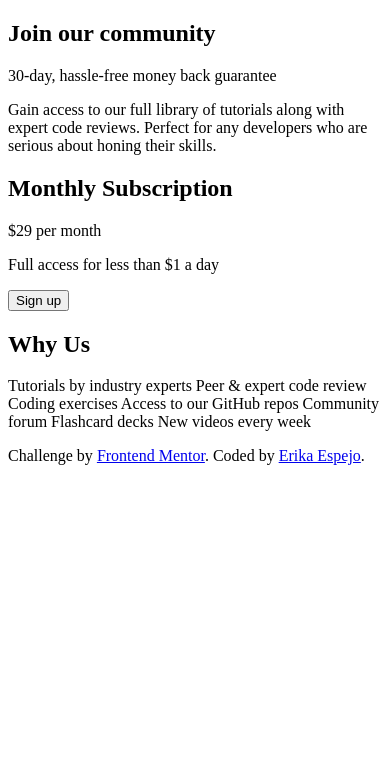
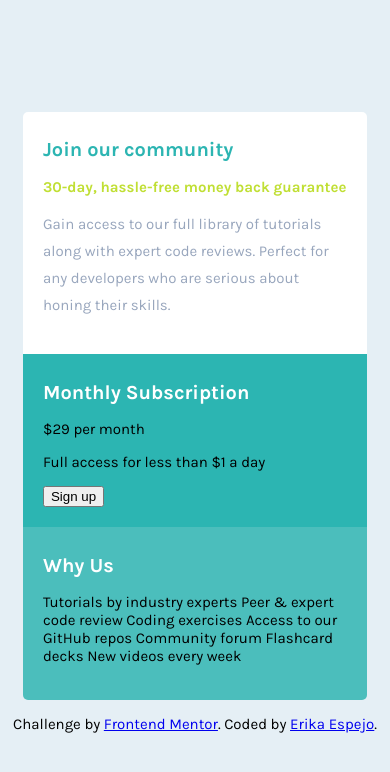
Before and after one commit to ErikaEspejo/single-grid-component, a plain HTML site: page index.html in a window 390 px wide. Drawn offline with Linux system fonts and the light colour scheme.

Commit message:
join-box mobile styles added

```diff
--- a/index.html
+++ b/index.html
@@ -11,7 +11,7 @@
 </head>
 <body>
   <main class="container">
-    <div class="join-box">
+    <div class="join-box box">
       <h2>
         Join our community
       </h2>
@@ -23,7 +23,7 @@
         Perfect for any developers who are serious about honing their skills.
       </p>
     </div>
-    <div class="subscription">
+    <div class="subscription box">
       <h2>
         Monthly Subscription
       </h2>
@@ -35,7 +35,7 @@
       </p>
       <input type="submit" value="Sign up">
     </div>
-    <div class="why-us">
+    <div class="why-us box">
       <h2>
         Why Us
       </h2>
--- a/style.css
+++ b/style.css
@@ -1,7 +1,83 @@
 :root {
-  --cyan: hsl(179, 62%, 43%);
+  --cyan: hsl(179, 61%, 44%);
+  --light-cyan: hsl(179, 47%, 52%);
   --bright-yellow: hsl(71, 73%, 54%);
   --light-gray: hsl(204, 43%, 93%);
   --grayish-blue: hsl(218, 22%, 67%);
-  --fonts:
+  --fonts: Karla;
 }
+
+html {
+  font-size: 62.5%;
+}
+
+body {
+  font-size: 1.5rem;
+  font-family: var(--fonts);
+  background-color: var(--light-gray);
+  height: 100vh;
+  display: flex;
+  flex-direction: column;
+  justify-content: center;
+
+}
+
+h2 {
+  color: white;
+  font-weight: 700;
+  font-size: 2rem;
+}
+
+.container {
+  display: grid;
+  width: 92%;
+  margin: 0 auto;
+}
+
+.box {
+  padding-inline: 20px;
+  padding-block-end: 20px;
+  padding-block-start: 10px;
+}
+
+.join-box {
+  background-color: white;
+  border-radius: 5px 5px 0 0;
+}
+
+.join-box h2 {
+  color: var(--cyan);
+}
+
+.guarantee {
+  color: var(--bright-yellow);
+  font-weight: 700;
+}
+
+.description {
+  color: var(--grayish-blue);
+  line-height: 1.8;
+}
+
+.subscription {
+  background-color: var(--cyan);
+}
+
+.why-us {
+  background-color: white;
+  border-radius: 0 0 5px 5px;
+  background-color: var(--light-cyan);
+}
+
+
+
+
+
+
+
+
+
+
+footer {
+  text-align: center;
+}
```
